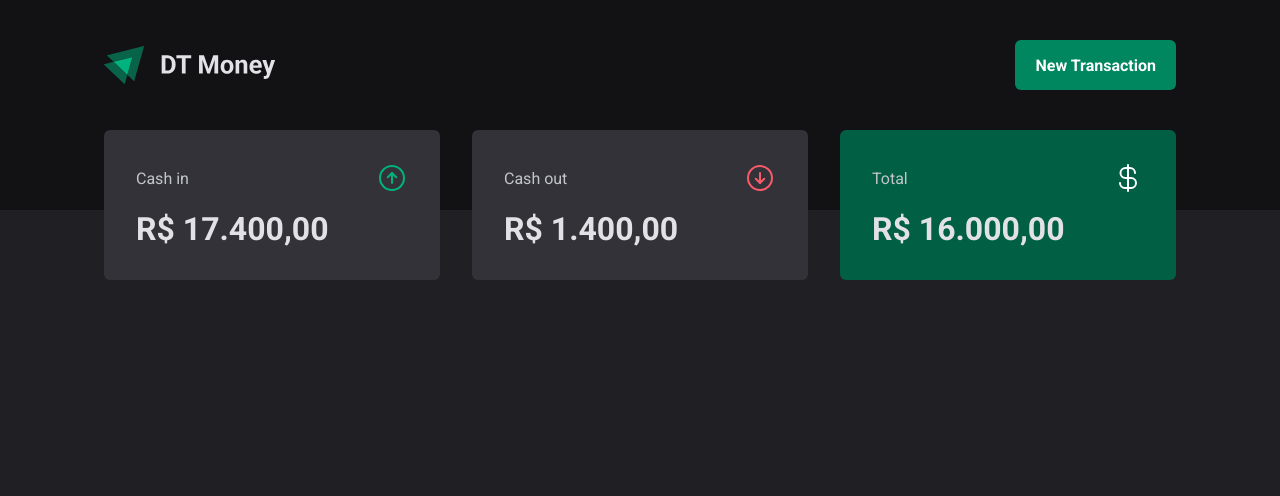
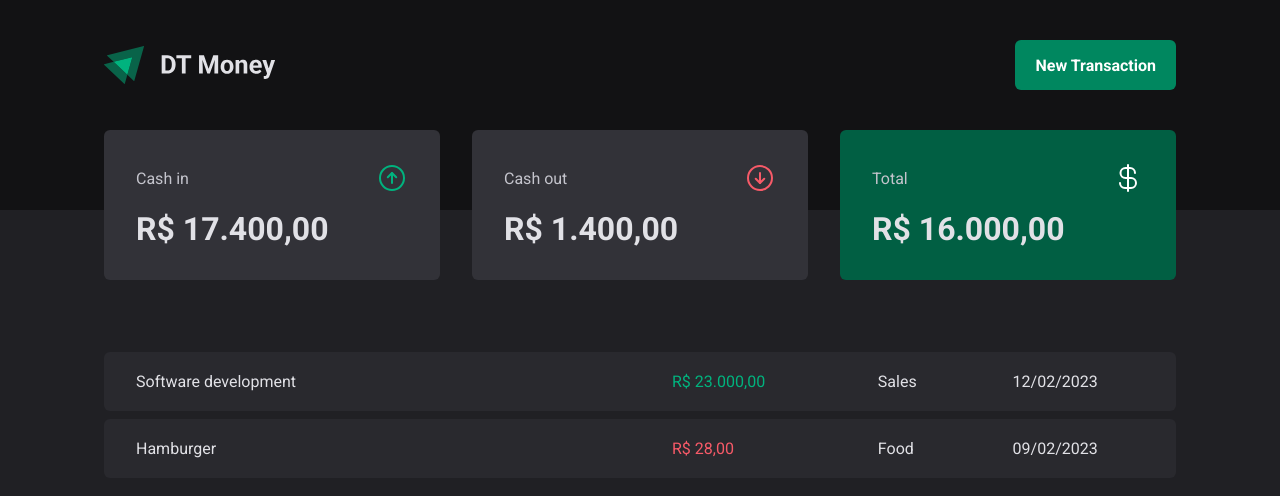
Before and after one commit to Ca-byte/ignite_dt_money, a React (Vite) app: page / in a window 1280 px wide. Shown: the top 496 px of the page. Built offline with nearby package versions, Linux system fonts and the light colour scheme.

Commit message:
feat: Transactions table

```diff
--- a/src/pages/Transactions/index.tsx
+++ b/src/pages/Transactions/index.tsx
@@ -1,11 +1,39 @@
 import { Header } from "../../components/Header";
 import { Summary } from "../../components/Summary";
+import { PriceHighlight, TransactionsContainer, TransactionsTable } from "./styles";
 
 export function Transactions(){
   return(
     <div>
       <Header />
       <Summary />
+      <TransactionsContainer>
+        <TransactionsTable>
+          <tbody>
+            <tr>
+              <td width="50%">Software development</td>
+              <td>
+                <PriceHighlight variant="income">
+                  R$ 23.000,00
+                </PriceHighlight>
+              </td>
+              <td>Sales</td>
+              <td>12/02/2023</td>
+            </tr>
+            <tr>
+              <td width="50%">Hamburger</td>
+              <td>
+                <PriceHighlight variant="outcome">
+                  R$ 28,00
+                </PriceHighlight>
+              </td>
+              <td>Food</td>
+              <td>09/02/2023</td>
+            </tr>
+
+          </tbody>
+        </TransactionsTable>
+      </TransactionsContainer>
     </div>
   )
 }
--- a/src/pages/Transactions/styles.ts
+++ b/src/pages/Transactions/styles.ts
@@ -0,0 +1,43 @@
+import styled from "styled-components";
+
+
+export const TransactionsContainer = styled.main`
+    width: 100%;
+	max-width: 1120px;
+	margin: 4rem auto 0;
+	padding: 0 1.5rem;
+
+`;
+
+export const TransactionsTable = styled.table`
+  width: 100%;
+  border-collapse: separate;
+  border-spacing: 0 0.5rem;
+  /*margin-top: 1.5rem;*/
+
+  td {
+    padding: 1.25rem 2rem;
+    background-color: ${props => props.theme["gray-700"]};
+
+    &:first-child {
+      border-top-left-radius: 6px;
+      border-bottom-left-radius: 6px;
+    }
+
+    &:last-child {
+      border-top-right-radius: 6px;
+      border-bottom-right-radius: 6px;
+
+    }
+  }
+`;
+
+
+interface PriceHighlightProps {
+  variant: 'income' | 'outcome'
+}
+
+export const PriceHighlight = styled.span<PriceHighlightProps>`
+color: ${props => props.variant === 'income' ? props.theme["green-300"] :  props.theme["red-300"] };
+
+`;
```
